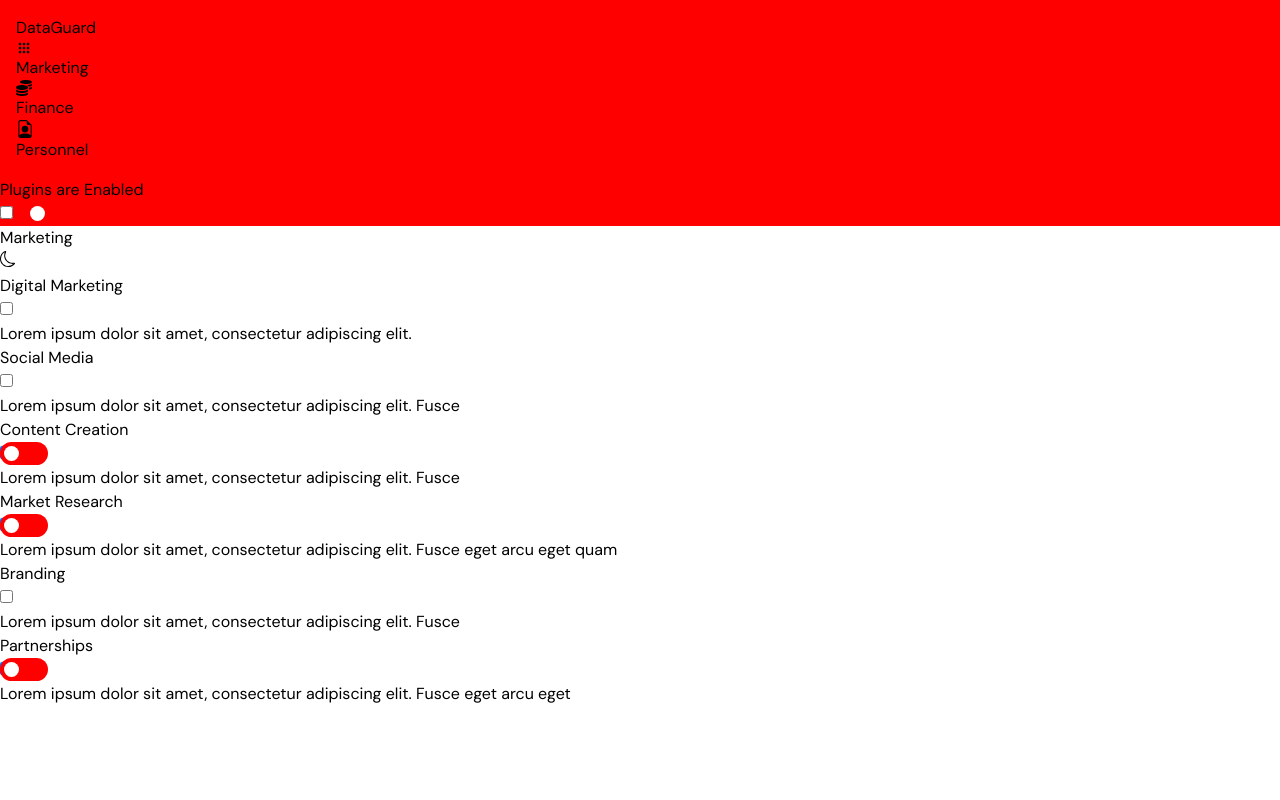
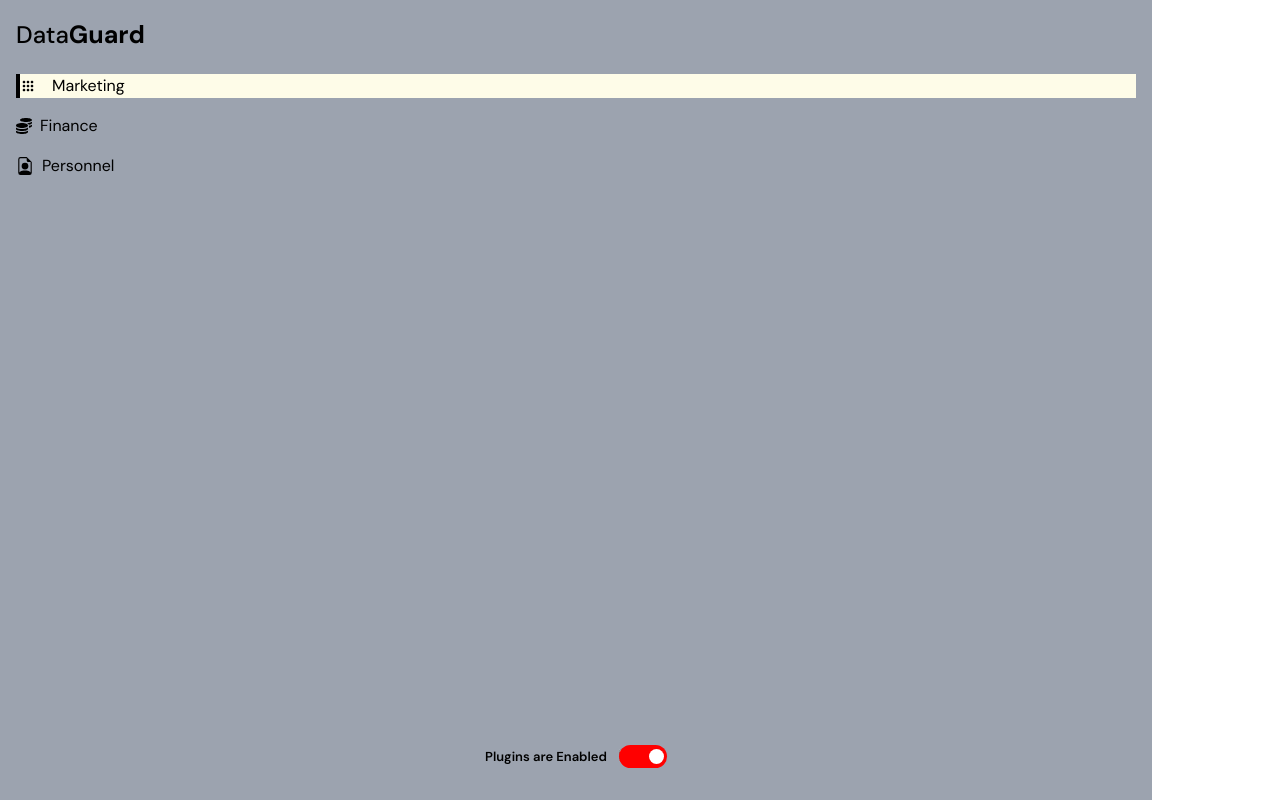
Before and after one commit to colline-kooza/data-guard-test, a Next.js app: page / in a window 1280 px wide. Shown: the top 800 px of the page. Built offline with nearby package versions, Linux system fonts and the light colour scheme.

Commit message:
new styles added

```diff
--- a/Components/SideBar.jsx
+++ b/Components/SideBar.jsx
@@ -23,21 +23,17 @@ export default function SideBar() {
   }
   return (
     <div className=" flex max-full min-h-screen">
-      <section className="bg-gray-400 h-[80vh] side-bar sm:min-h-[100vh]  lg:min-h-[100vh] w-[100%] sm:w-[100%] lg:w-[90%] flex flex-col justify-between ">
-        <div className="data-header p-4 flex flex-col gap-5">
-          <h2 className="text-[24px] font-[500]">
+      <section className="side-bar">
+        <div className="data-header">
+          <h2 className="h2 ">
             Data
-            <span className="text-[25px] text-red-400 font-[700]">Guard</span>
+            <span>Guard</span>
           </h2>
-          <div className="data-icons flex flex-col gap-4">
+          <div className="data-icons">
             <Link
               href="/"
               onClick={changeMarketing}
-              className={
-                guard == "marketing"
-                  ? "flex items-center gap-4 bg-yellow-50 border-red-700 border-l-4 "
-                  : "flex items-center gap-2  "
-              }
+              className={guard == "marketing" ? "active" : "unActive  "}
             >
               <CgMenuGridO />
               Marketing
@@ -45,11 +41,7 @@ export default function SideBar() {
             <Link
               href="/finance"
               onClick={changeFinance}
-              className={
-                guard == "finance"
-                  ? "flex items-center gap-2  bg-yellow-50 border-red-600 border-l-4 "
-                  : "flex items-center gap-2  "
-              }
+              className={guard == "finance" ? "active" : "unActive "}
             >
               <FaCoins />
               Finance
@@ -57,19 +49,15 @@ export default function SideBar() {
             <Link
               href="/personnel"
               onClick={changePersonel}
-              className={
-                guard == "personel"
-                  ? "flex items-center gap-2 bg-yellow-50 border-red-600 border-l-4 "
-                  : "flex items-center gap-2  "
-              }
+              className={guard == "personel" ? "active" : "unActive "}
             >
               <BsFileEarmarkPerson size={18} />
               Personnel
             </Link>
           </div>
         </div>
-        <div className=" mb-8 flex items-center justify-center gap-3">
-          <div className="text-[8px] lg:text-[13px] sm:text-[13px] font-[600]">
+        <div className="main-Plugin">
+          <div className="sub-plugin">
             {pluginsEnabled == true ? (
               <h2>Plugins are Enabled</h2>
             ) : (
@@ -81,7 +69,7 @@ export default function SideBar() {
             class="switch "
           >
             <input className="hidden" type="checkbox" />
-            <span class="slider bg-green-800"></span>
+            <span id="main-slider" class="slider"></span>
           </label>
         </div>
       </section>
--- a/Components/ToggleButton.jsx
+++ b/Components/ToggleButton.jsx
@@ -8,13 +8,13 @@ export default function ToggleButton() {
   // console.log(theme);
   return (
     <button
-      className="py-2 px-4 text-slate-100 dark:text-white bg-gray-500 dark:bg-gray-500 rounded-lg"
+      className="button dark:text-white dark:bg-gray-500"
       onClick={() => setTheme(theme === "dark" ? "light" : "dark")}
     >
       {theme === "dark" ? (
-        <BsSun className="w-3 h-3 " />
+        <BsSun id="icon" className="w-3 h-3 " />
       ) : (
-        <BsMoon className="w-3 h-3 " />
+        <BsMoon id="icon" className="w-3 h-3 " />
       )}
     </button>
   );
--- a/styles/_global.scss
+++ b/styles/_global.scss
@@ -5,10 +5,61 @@
   box-sizing: border-box;
   font-family: "DM Sans", sans-serif;
 }
+#main-slider {
+  background-color: red;
+}
 .side-bar {
-  background-color: red;
+  font-family: "DM Sans", sans-serif;
+  height: 80vh;
+  --tw-bg-opacity: 1;
+  background-color: rgb(156 163 175 / var(--tw-bg-opacity));
+  width: 100%;
+  display: flex;
+  flex-direction: column;
+  justify-content: space-between;
   .data-header {
     padding: 1rem;
+    display: flex;
+    flex-direction: column;
+    gap: 1.25rem;
+    h2 {
+      font-size: 24px;
+      font-weight: 500;
+    }
+    span {
+      font-weight: 700;
+      font-size: 25px;
+      color: rgb(248 113 113 / var(--tw-text-opacity));
+    }
+    .data-icons {
+      display: flex;
+      flex-direction: column;
+      gap: 1rem;
+    }
+  }
+  @media (min-width: 1024px) {
+    width: 90%;
+    min-height: 100vh;
+    @media (min-width: 640px) {
+      min-height: 100vh;
+    }
+  }
+  .main-Plugin {
+    margin-bottom: 2rem;
+    display: flex;
+    justify-content: center;
+    align-items: center;
+    gap: 0.75rem;
+    .sub-plugin {
+      font-size: 8px;
+      font-weight: 600;
+      @media (min-width: 1024px) {
+        font-size: 13px;
+        @media (min-width: 640px) {
+          font-size: 13px;
+        }
+      }
+    }
   }
 }
 
@@ -68,3 +119,27 @@
     transform: translateX(-26px);
   }
 }
+.active {
+  display: flex;
+  align-items: center;
+  gap: 1rem;
+  background-color: rgb(254 252 232 / var(--tw-bg-opacity));
+  border-color: rgb(185 28 28 / var(--tw-border-opacity));
+  border-left-width: 4px;
+}
+.unActive {
+  display: flex;
+  align-items: center;
+  gap: 0.5rem;
+}
+
+.button {
+  padding: 0.5rem 1rem;
+  color: rgb(241 245 249 / var(--tw-text-opacity));
+  background-color: rgb(107 114 128 / var(--tw-bg-opacity));
+  border-radius: 0.5rem;
+}
+#icon {
+  width: 0.75rem;
+  height: 0.75rem;
+}
```
